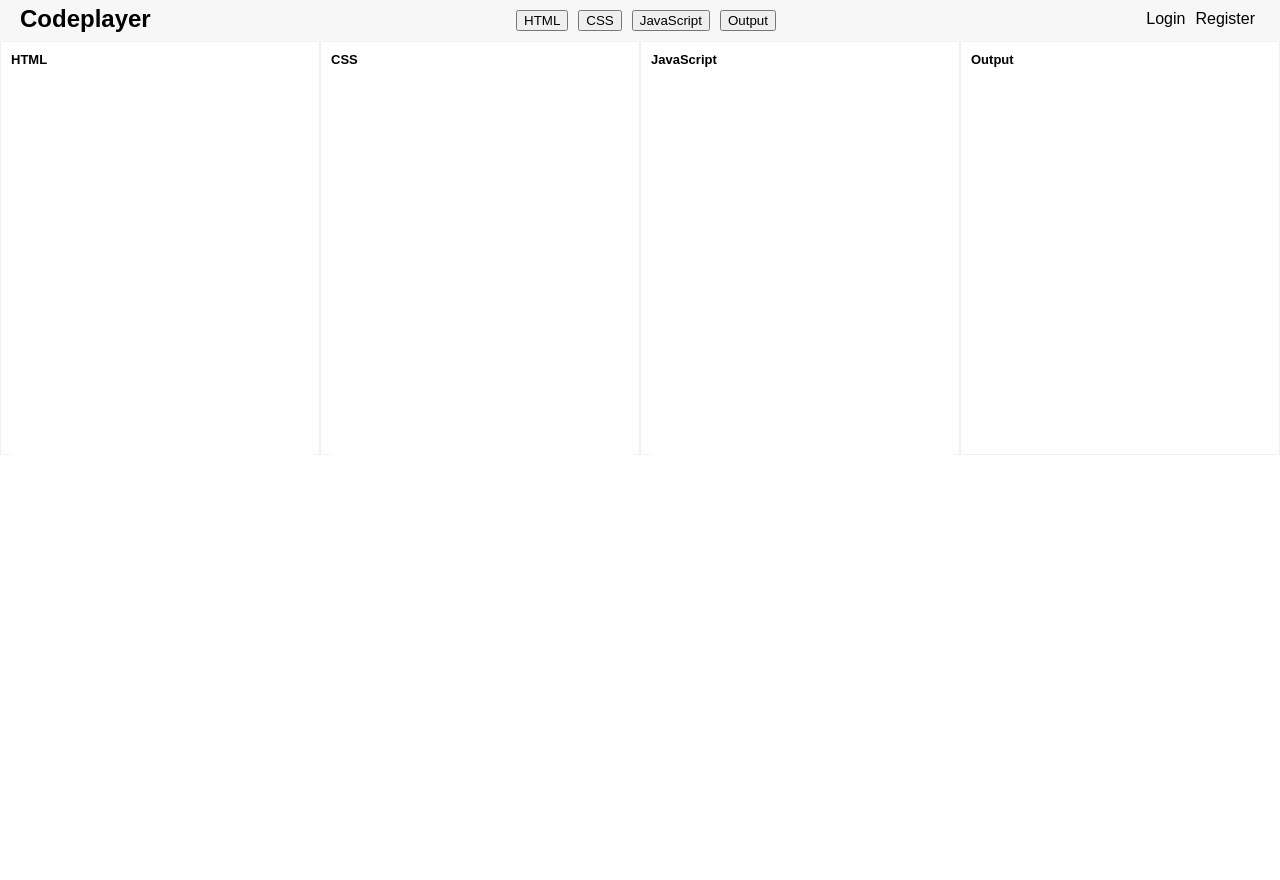
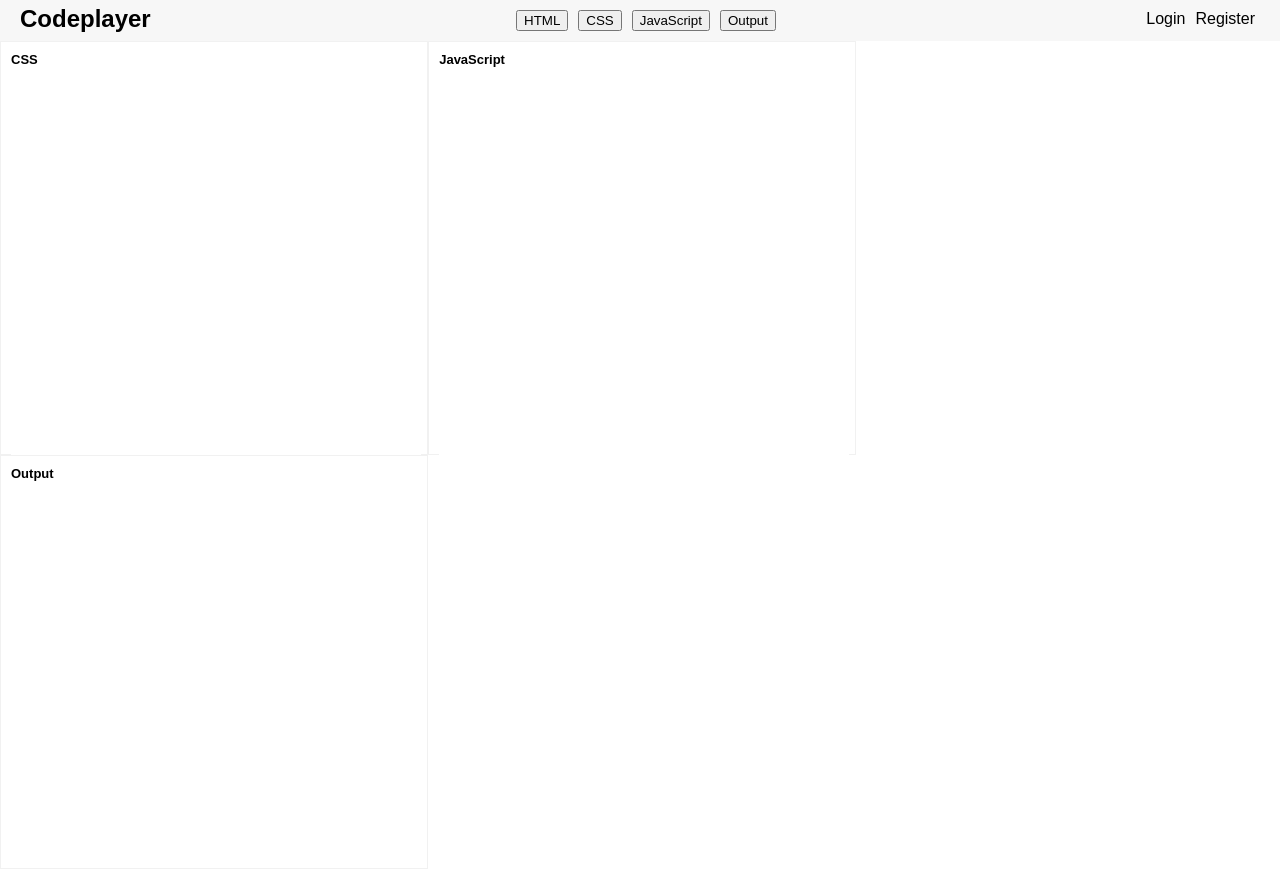
Before and after one commit to collinsigeh/codeplayer, a plain HTML site: page index.html in a window 1280 px wide. Both pictures are taken after a click on the button "HTML". Before the commit the page ends 800 px from the top, so only its background shows below. Drawn offline with Linux system fonts and the light colour scheme.

Commit message:
implemented the logic that controls the width of the interface elements.;

```diff
--- a/index.html
+++ b/index.html
@@ -33,22 +33,22 @@
     </nav>
 
     <div id="app-body">
-        <div id="html" class="interface">
+        <div id="htmlPanel" class="interface">
             <h2>HTML</h2>
            <textarea id="briigo-cicp-htmlInput" class="code-input"></textarea>
         </div>
 
-        <div id="css" class="interface">
+        <div id="cssPanel" class="interface">
             <h2>CSS</h2>
             <textarea id="briigo-cicp-cssInput" class="code-input"></textarea>
          </div>
 
-        <div id="javascript" class="interface">
+        <div id="javascriptPanel" class="interface">
             <h2>JavaScript</h2>
             <textarea id="briigo-cicp-javascriptInput" class="code-input"></textarea>
          </div>
 
-        <div class="interface">
+        <div id="outputPanel" class="interface">
             <h2>Output</h2>
 
             <iframe id="briigo-cicp-output"></iframe>
--- a/js/script.js
+++ b/js/script.js
@@ -16,3 +16,29 @@ $("#briigo-cicp-htmlInput").on("change keyup paste", function(){
 
     $("#briigo-cicp-output").contents().find('html').html(htmlValue);
 });
+
+$(".toggleButton").click(function(){
+
+    var panelId = $(this).attr("id") + "Panel";
+
+    if($("#" + panelId).hasClass("hidden") == false)
+    {
+        if($('.hidden').length < 3)
+        {
+            $("#" + panelId).addClass("hidden");
+        }
+    }
+    else
+    {
+        $("#" + panelId).removeClass("hidden");
+    }
+
+    var visibleInterfaces = 4 - $('.hidden').length;
+
+    var panelWidth = 100 / visibleInterfaces;
+    panelWidth = panelWidth - (4.8 / visibleInterfaces);
+
+    alert (panelWidth);
+
+    $(".interface").width(panelWidth + "%");
+});
--- a/style.css
+++ b/style.css
@@ -63,3 +63,7 @@ textarea{
     height: 97%;
     border: none;
 }
+
+.hidden{
+    display: none;
+}
```
